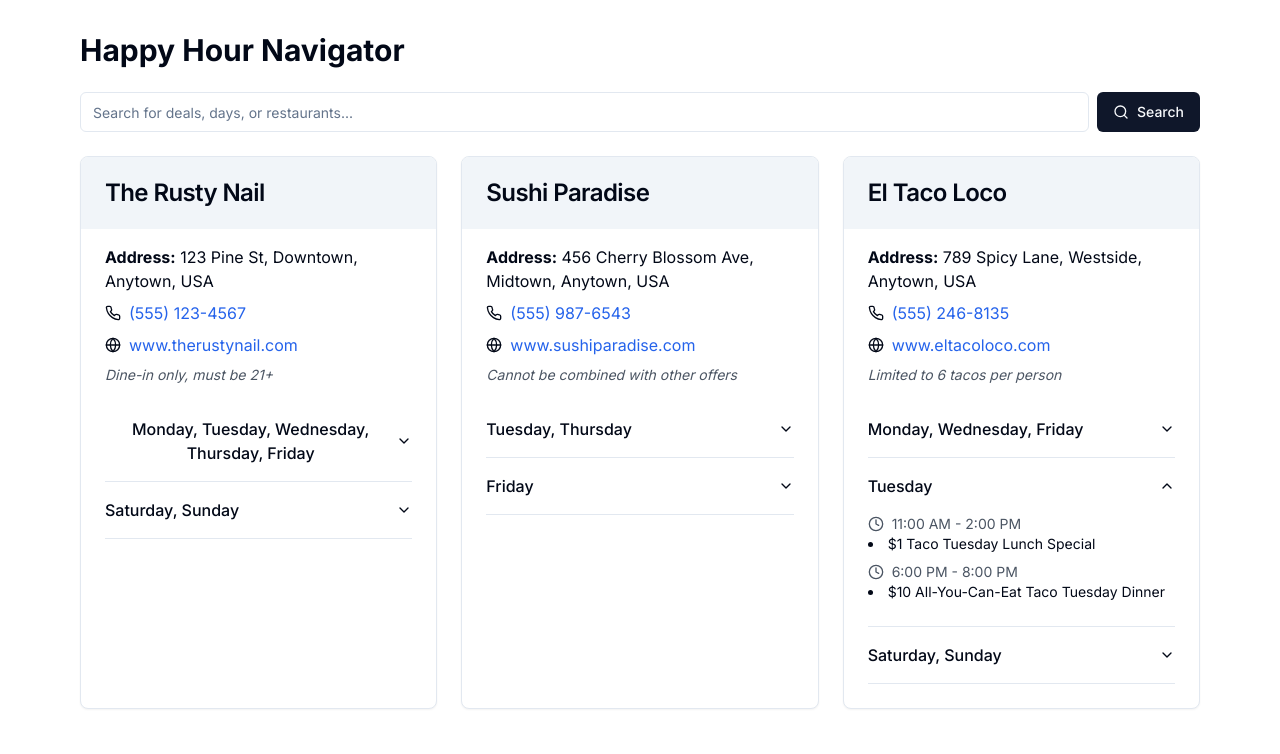
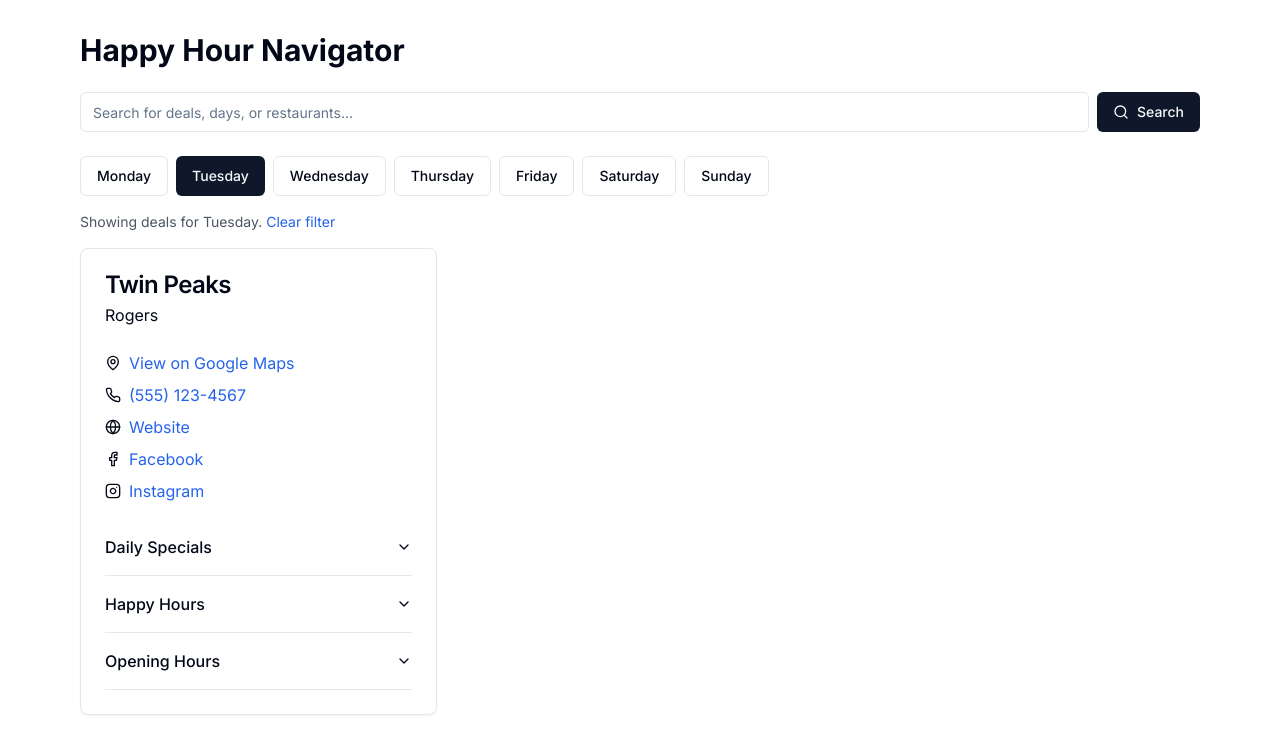
Before and after one commit to ryan258/hh-nextjs, a Next.js app: page / in a window 1280 px wide. Both pictures are taken after a click on the button "Tuesday". Shown: the top 754 px of the page. Built offline with nearby package versions, Linux system fonts and the light colour scheme.

Commit message:
upgrages pre-data import

```diff
--- a/src/components/HappyHourNavigator.tsx
+++ b/src/components/HappyHourNavigator.tsx
@@ -11,144 +11,97 @@
   AccordionItem,
   AccordionTrigger,
 } from "@/components/ui/accordion";
+import { Restaurant } from '@/types/restaurantTypes';
 
-type OpenHours = {
-    open: number;
-    close: number;
-  };
-
-  type DaySpecials = string[];
-
-  type HappyHour = {
-    time: string;
-    specials: string[];
-    dow: string[];
-  };
-
-  type Restaurant = {
-    id: string;
-    name: string;
-    location: string;
-    address: string;
-    phone: string;
-    website: string;
-    facebook?: string;
-    instagram?: string;
-    googleMap: string;
-    cuisine: string[];
-    priceRange: string;
-    rating?: number;
-    reviews?: number;
-    description?: string;
-    restrictions?: string;
+const sampleDeals: Restaurant[] = [
+  {
+    id: "twinpeaksrogers",
+    name: "Twin Peaks",
+    location: "Rogers",
+    address: "123 Main St, Rogers, AR 72756", // You'll need to add the correct address
+    phone: "(555) 123-4567", // You'll need to add the correct phone number
+    website: "https://twinpeaksrestaurant.com/locations/rogers-ar",
+    facebook: "https://www.facebook.com/TwinPeaksRogers/",
+    instagram: "https://www.instagram.com/rogerstwinpeaks/",
+    googleMap: "https://www.google.com/maps/place/Twin+Peaks+Rogers/@36.3011917,-94.1738379,15z/data=!4m5!3m4!1s0x0:0xca20801366951863!8m2!3d36.3011917!4d-94.1738379",
+    cuisine: ["American", "Bar Food"],
+    priceRange: "$$",
     openHours: {
-      [key: string]: OpenHours;
-    };
+      monday: { open: 1100, close: 2400 },
+      tuesday: { open: 1100, close: 2400 },
+      wednesday: { open: 1100, close: 2400 },
+      thursday: { open: 1100, close: 2500 },
+      friday: { open: 1100, close: 2600 },
+      saturday: { open: 1100, close: 2600 },
+      sunday: { open: 1100, close: 2400 }
+    },
     specials: {
-      [key: string]: DaySpecials;
-    };
-    happyHours: HappyHour[];
-  };
-
-const HappyHourNavigator = () => {
-  const sampleDeals = [
+      monday: ["$3.99 Man Cans", "$2 Domestic Bottles", "$10.99 22oz Twin Peaks Brew & 6 Boneless Wings w/ Fries"],
+      tuesday: ["$3.99 House Ritas", "$2 Domestic Bottles", "$10.99 22oz Mexican Beer & Buffalo Chicken Tacos"],
+      wednesday: ["$3.99 All Wines by the Glass", "$2 Domestic Bottles", "$10.99 22oz Domestic Beers & Cheeseburgers"],
+      thursday: ["$3.99 All Seltzers", "$2 Domestic Bottles", "$10.99 22oz Samuel Adams Seasonal & Chicken Tenders"],
+      friday: ["Bourbon & Brews (5-7pm)", "$3.99 Jim Beam Old Fashioned"],
+      saturday: ["$3.99 Miller Lite & Coors Light", "$10 Peaks Sampler"],
+      sunday: ["$3.99 Miller Lite & Coors Light", "$10 Peaks Sampler", "$2 Domestic Bottles"]
+    },
+    happyHours: [
       {
-      id: 1,
-      name: "The Rusty Nail",
-      address: "123 Pine St, Downtown, Anytown, USA",
-      phone: "(555) 123-4567",
-      website: "www.therustynail.com",
-      restrictions: "Dine-in only, must be 21+",
-      specials: [
-        {
-          days: ["Monday", "Tuesday", "Wednesday", "Thursday", "Friday"],
-          hours: [
-            { start: "16:00", end: "19:00", deals: ["$4 Craft Beers", "$6 Signature Cocktails"] },
-            { start: "22:00", end: "23:59", deals: ["$3 Domestic Beers", "$5 Well Drinks"] }
-          ]
+        time: "11-3pm: Lunch Combos",
+        specials: ["Lunch Combos Starting at $7.29"],
+        dow: ["monday", "tuesday", "wednesday", "thursday", "friday"]
       },
       {
-          days: ["Saturday", "Sunday"],
-          hours: [
-            { start: "12:00", end: "15:00", deals: ["$5 Bloody Marys", "$5 Mimosas"] }
-          ]
-        }
-      ]
+        time: "3-6pm",
+        specials: ["1/2 Off Appetizers", "$1.50  10oz Domestic Brews", "$2.50  10oz Twin Peaks Brews", "$3 22oz Domestic Brews", "$3.50  22oz Twin Peaks Brews"],
+        dow: ["monday", "tuesday", "wednesday", "thursday", "friday"]
       },
       {
-      id: 2,
-      name: "Sushi Paradise",
-      address: "456 Cherry Blossom Ave, Midtown, Anytown, USA",
-      phone: "(555) 987-6543",
-      website: "www.sushiparadise.com",
-      restrictions: "Cannot be combined with other offers",
-      specials: [
-        {
-          days: ["Tuesday", "Thursday"],
-          hours: [
-            { start: "17:00", end: "20:00", deals: ["50% off select rolls", "$5 Sake bombs"] }
-          ]
+        time: "10pm-Close: Late Night Munchies!",
+        specials: ["1/2 Off Appetizers"],
+        dow: ["sunday", "monday", "tuesday", "wednesday", "thursday"]
       },
       {
-          days: ["Friday"],
-          hours: [
-            { start: "16:00", end: "18:00", deals: ["Buy one roll, get one 50% off"] },
-            { start: "21:00", end: "23:00", deals: ["$3 Beer", "$4 Hot Sake"] }
-          ]
-        }
-      ]
-    },
-    {
-      id: 3,
-      name: "El Taco Loco",
-      address: "789 Spicy Lane, Westside, Anytown, USA",
-      phone: "(555) 246-8135",
-      website: "www.eltacoloco.com",
-      restrictions: "Limited to 6 tacos per person",
-      specials: [
-        {
-          days: ["Monday", "Wednesday", "Friday"],
-          hours: [
-            { start: "15:00", end: "18:00", deals: ["$2 Tacos", "$3 Coronas", "$5 Margaritas"] }
-          ]
-        },
-        {
-          days: ["Tuesday"],
-          hours: [
-            { start: "11:00", end: "14:00", deals: ["$1 Taco Tuesday Lunch Special"] },
-            { start: "18:00", end: "20:00", deals: ["$10 All-You-Can-Eat Taco Tuesday Dinner"] }
-          ]
-        },
-        {
-          days: ["Saturday", "Sunday"],
-          hours: [
-            { start: "12:00", end: "16:00", deals: ["$15 Bottomless Margaritas with food purchase"] }
-          ]
+        time: "All Day, Every Day!",
+        specials: ["$3.99 Select Shots", "$5 Cocktails"],
+        dow: ["saturday", "sunday", "monday", "tuesday", "wednesday", "thursday", "friday"]
       }
     ]
   }
+  // Add more restaurants here as needed
 ];
 
+const HappyHourNavigator: React.FC = () => {
   const [searchTerm, setSearchTerm] = useState('');
-  const [deals, setDeals] = useState(sampleDeals);
+  const [selectedDay, setSelectedDay] = useState<string | null>(null);
+  const [deals, setDeals] = useState<Restaurant[]>(sampleDeals);
 
-  const handleSearch = (event) => {
+  const handleSearch = (event: React.ChangeEvent<HTMLInputElement>) => {
     setSearchTerm(event.target.value);
   };
 
-  const filteredDeals = deals.filter(deal =>
-    deal.name.toLowerCase().includes(searchTerm.toLowerCase()) ||
-    deal.specials.some(special =>
-      special.days.some(day => day.toLowerCase().includes(searchTerm.toLowerCase())) ||
-      special.hours.some(hour =>
-        hour.deals.some(deal => deal.toLowerCase().includes(searchTerm.toLowerCase()))
-      )
-    )
+  const handleDaySelect = (day: string) => {
+    setSelectedDay(prevDay => prevDay === day ? null : day);
+  };
+
+  const filteredDeals = deals.filter(restaurant =>
+    (searchTerm === '' ||
+     restaurant.name.toLowerCase().includes(searchTerm.toLowerCase()) ||
+     restaurant.location.toLowerCase().includes(searchTerm.toLowerCase()) ||
+     Object.values(restaurant.specials).some(daySpecials =>
+       daySpecials.some(special => special.toLowerCase().includes(searchTerm.toLowerCase()))
+     ) ||
+     restaurant.happyHours.some(happyHour =>
+       happyHour.specials.some(special => special.toLowerCase().includes(searchTerm.toLowerCase()))
+     )) &&
+    (selectedDay === null ||
+     restaurant.specials[selectedDay.toLowerCase()] ||
+     restaurant.happyHours.some(happyHour => happyHour.dow.includes(selectedDay.toLowerCase())))
   );
 
-  const formatTime = (time) => {
-    const [hours, minutes] = time.split(':');
-    return new Date(0, 0, 0, hours, minutes).toLocaleTimeString([], { hour: 'numeric', minute: '2-digit' });
+  const formatTime = (time: number) => {
+    const hours = Math.floor(time / 100);
+    const minutes = time % 100;
+    return `${hours.toString().padStart(2, '0')}:${minutes.toString().padStart(2, '0')}`;
   };
 
   return (
@@ -166,44 +119,110 @@
           <Search className="mr-2 h-4 w-4" /> Search
         </Button>
       </div>
+      <div className="flex flex-wrap gap-2 mb-4">
+        {['Monday', 'Tuesday', 'Wednesday', 'Thursday', 'Friday', 'Saturday', 'Sunday'].map((day) => (
+          <Button
+            key={day}
+            variant={selectedDay === day ? "default" : "outline"}
+            onClick={() => handleDaySelect(day)}
+          >
+            {day}
+          </Button>
+        ))}
+      </div>
+      {selectedDay && (
+        <p className="mb-4 text-sm text-gray-600">
+          Showing deals for {selectedDay}. <button onClick={() => setSelectedDay(null)} className="text-blue-600 hover:underline">Clear filter</button>
+        </p>
+      )}
       <div className="grid grid-cols-1 md:grid-cols-2 lg:grid-cols-3 gap-6">
-        {filteredDeals.map(deal => (
-          <Card key={deal.id} className="overflow-hidden">
-            <CardHeader className="bg-slate-100">
-              <CardTitle>{deal.name}</CardTitle>
+        {filteredDeals.map(restaurant => (
+          <Card key={restaurant.id}>
+            <CardHeader>
+              <CardTitle>{restaurant.name}</CardTitle>
+              <p>{restaurant.location}</p>
             </CardHeader>
-            <CardContent className="pt-4">
-              <p className="mb-2"><strong>Address:</strong> {deal.address}</p>
-              <div className="flex items-center mb-2">
+            <CardContent>
+              <div className="mb-4">
+                <p className="flex items-center mb-2">
+                  <MapPin className="h-4 w-4 mr-2" />
+                  <a href={restaurant.googleMap} target="_blank" rel="noopener noreferrer" className="text-blue-600 hover:underline">
+                    View on Google Maps
+                  </a>
+                </p>
+                <p className="flex items-center mb-2">
                   <Phone className="h-4 w-4 mr-2" />
-                <a href={`tel:${deal.phone}`} className="text-blue-600 hover:underline">{deal.phone}</a>
+                  <a href={`tel:${restaurant.phone}`} className="text-blue-600 hover:underline">{restaurant.phone}</a>
+                </p>
+                <p className="flex items-center mb-2">
+                  <Globe className="h-4 w-4 mr-2" />
+                  <a href={restaurant.website} target="_blank" rel="noopener noreferrer" className="text-blue-600 hover:underline">
+                    Website
+                  </a>
+                </p>
+                {restaurant.facebook && (
+                  <p className="flex items-center mb-2">
+                    <Facebook className="h-4 w-4 mr-2" />
+                    <a href={restaurant.facebook} target="_blank" rel="noopener noreferrer" className="text-blue-600 hover:underline">
+                      Facebook
+                    </a>
+                  </p>
+                )}
+                {restaurant.instagram && (
+                  <p className="flex items-center mb-2">
+                    <Instagram className="h-4 w-4 mr-2" />
+                    <a href={restaurant.instagram} target="_blank" rel="noopener noreferrer" className="text-blue-600 hover:underline">
+                      Instagram
+                    </a>
+                  </p>
+                )}
               </div>
-              <div className="flex items-center mb-2">
-                <Globe className="h-4 w-4 mr-2" />
-                <a href={`https://${deal.website}`} target="_blank" rel="noopener noreferrer" className="text-blue-600 hover:underline">{deal.website}</a>
-              </div>
-              <p className="text-sm text-gray-600 italic mb-4">{deal.restrictions}</p>
+
               <Accordion type="single" collapsible className="w-full">
-                {deal.specials.map((special, index) => (
-                  <AccordionItem value={`item-${index}`} key={index}>
-                    <AccordionTrigger>{special.days.join(', ')}</AccordionTrigger>
+                <AccordionItem value="item-1">
+                  <AccordionTrigger>Daily Specials</AccordionTrigger>
                   <AccordionContent>
-                      {special.hours.map((hour, hourIndex) => (
-                        <div key={hourIndex} className="mb-2">
-                          <p className="flex items-center text-sm text-gray-600">
-                            <Clock className="h-4 w-4 mr-2" />
-                            {formatTime(hour.start)} - {formatTime(hour.end)}
-                          </p>
+                    {Object.entries(restaurant.specials).map(([day, specials]) => (
+                      <div key={day} className="mb-2">
+                        <h4 className="font-semibold capitalize">{day}</h4>
                         <ul className="list-disc list-inside">
-                            {hour.deals.map((deal, dealIndex) => (
-                              <li key={dealIndex}>{deal}</li>
+                          {specials.map((special, index) => (
+                            <li key={index}>{special}</li>
                           ))}
                         </ul>
                       </div>
                     ))}
                   </AccordionContent>
                 </AccordionItem>
+                <AccordionItem value="item-2">
+                  <AccordionTrigger>Happy Hours</AccordionTrigger>
+                  <AccordionContent>
+                    {restaurant.happyHours.map((happyHour, index) => (
+                      <div key={index} className="mb-4">
+                        <h4 className="font-semibold">{happyHour.time}</h4>
+                        <p className="text-sm text-gray-600 mb-1">
+                          {happyHour.dow.map(day => day.charAt(0).toUpperCase() + day.slice(1)).join(', ')}
+                        </p>
+                        <ul className="list-disc list-inside">
+                          {happyHour.specials.map((special, specialIndex) => (
+                            <li key={specialIndex}>{special}</li>
                           ))}
+                        </ul>
+                      </div>
+                    ))}
+                  </AccordionContent>
+                </AccordionItem>
+                <AccordionItem value="item-3">
+                  <AccordionTrigger>Opening Hours</AccordionTrigger>
+                  <AccordionContent>
+                    {Object.entries(restaurant.openHours).map(([day, hours]) => (
+                      <p key={day} className="mb-1">
+                        <span className="font-semibold capitalize">{day}: </span>
+                        {formatTime(hours.open)} - {formatTime(hours.close)}
+                      </p>
+                    ))}
+                  </AccordionContent>
+                </AccordionItem>
               </Accordion>
             </CardContent>
           </Card>
--- /dev/null
+++ b/src/types/index.ts
@@ -0,0 +1 @@
+export * from './restaurantTypes';
--- /dev/null
+++ b/src/types/restaurantTypes.ts
@@ -0,0 +1,39 @@
+// src/types/restaurantTypes.ts
+
+export type OpenHours = {
+    open: number;
+    close: number;
+  };
+
+  export type DaySpecials = string[];
+
+  export type HappyHour = {
+    time: string;
+    specials: string[];
+    dow: string[];
+  };
+
+  export type Restaurant = {
+    id: string;
+    name: string;
+    location: string;
+    address: string;
+    phone: string;
+    website: string;
+    facebook?: string;
+    instagram?: string;
+    googleMap: string;
+    cuisine: string[];
+    priceRange: string;
+    rating?: number;
+    reviews?: number;
+    description?: string;
+    restrictions?: string;
+    openHours: {
+      [key: string]: OpenHours;
+    };
+    specials: {
+      [key: string]: DaySpecials;
+    };
+    happyHours: HappyHour[];
+  };
```
Lines whose indentation alone changed are shown as unchanged.
